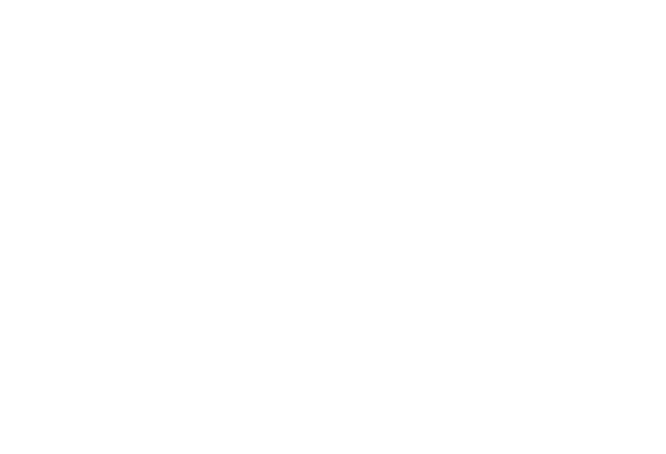
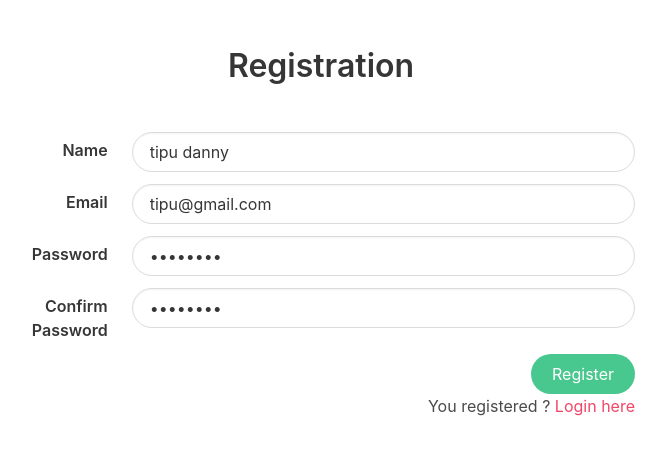
Before and after one commit to tipudanny/we-devs-assignment-frontend, a Vue app: page /register in a window 1280 px wide. Shown: the top 454 px of the page, without its empty margins (319-985 px from the left). Built offline with nearby package versions, Linux system fonts and the light colour scheme.

Commit message:
User Registration

```diff
--- a/src/main.js
+++ b/src/main.js
@@ -1,7 +1,6 @@
 import Vue from 'vue'
 import App from './App.vue'
 import Auth from "../authentication/Auth"
-import axios from "axios"
 import router from './router'
 import store from './store'
 import Buefy from 'buefy'
--- a/src/router/index.js
+++ b/src/router/index.js
@@ -6,6 +6,10 @@ import Layout from "@/views/Layout";
 Vue.use(VueRouter)
 
 const routes = [
+    {
+        path: '/register', name: 'Registration',
+        component: function () {return import('../views/Register')}
+    },
     {
         path: '/login', name: 'Login',
         component: function () {return import('../views/Login')}
--- a/src/views/Login.vue
+++ b/src/views/Login.vue
@@ -33,7 +33,12 @@
                     <div class="field-body">
                         <div class="field">
                             <div class="file has-name is-fullwidth is-right">
-                                <button type="submit" class="button is-success is-rounded is-medium">Login</button>
+                                <button type="submit" class="button is-success is-rounded">Login</button>
+                            </div>
+                            <div class="navbar-end">
+                                <p>If not registered ?
+                                    <router-link to="register" class="has-text-danger">Registration here </router-link>
+                                </p>
                             </div>
                         </div>
                     </div>
--- /dev/null
+++ b/src/views/Register.vue
@@ -0,0 +1,149 @@
+<template>
+    <div>
+        <div class="title m-6 has-text-centered is-success">Registration</div>
+        <div class="columns is-mobile">
+            <div class="column"></div>
+            <div class="column  is-half">
+                <form @submit.prevent="register()" enctype="multipart/form-data">
+                    <div class="field is-horizontal">
+                        <div class="field-label is-normal">
+                            <label class="label">Name</label>
+                        </div>
+                        <div class="field-body">
+                            <div class="field">
+                                <p class="control">
+                                    <input v-model="userInfo.name" class="input is-rounded" type="text" placeholder="your name">
+                                </p>
+                            </div>
+                        </div>
+                    </div>
+                    <div class="field is-horizontal">
+                        <div class="field-label is-normal">
+                            <label class="label">Email</label>
+                        </div>
+                        <div class="field-body">
+                            <div class="field">
+                                <p class="control">
+                                    <input v-model="userInfo.email" class="input is-rounded" type="email" placeholder="tipu@gmail.com">
+                                </p>
+                            </div>
+                        </div>
+                    </div>
+                    <div class="field is-horizontal">
+                        <div class="field-label is-normal">
+                            <label class="label">Password</label>
+                        </div>
+                        <div class="field-body">
+                            <div class="field">
+                                <p class="control">
+                                    <input v-model="userInfo.password" class="input is-rounded" type="password" placeholder="********">
+                                </p>
+                            </div>
+                        </div>
+                    </div>
+                    <div class="field is-horizontal">
+                        <div class="field-label is-normal">
+                            <label class="label">Confirm Password</label>
+                        </div>
+                        <div class="field-body">
+                            <div class="field">
+                                <p class="control">
+                                    <input v-model="userInfo.password_confirmation" class="input is-rounded" type="password" placeholder="********">
+                                </p>
+                            </div>
+                        </div>
+                    </div>
+                    <div class="field is-horizontal">
+                        <div class="field-body">
+                            <div class="field">
+                                <div class="file has-name is-fullwidth is-right">
+                                    <button type="submit" class="button is-success is-rounded">Register</button>
+                                </div>
+                                <div class="navbar-end">
+                                    <p>You registered ?
+                                        <router-link to="login" class="has-text-danger">Login here </router-link>
+                                    </p>
+                                </div>
+                            </div>
+                        </div>
+                    </div>
+                </form>
+            </div>
+            <div class="column"></div>
+        </div>
+    </div>
+</template>
+
+<script>
+import axios from "axios";
+import { NotificationProgrammatic as Notification } from 'buefy';
+export default {
+    name: "Register",
+    mounted() {
+    },
+    data(){
+        return{
+            token:'',
+            userInfo:{
+                name:'tipu danny',
+                email:'tipu@gmail.com',
+                password:'12345678',
+                password_confirmation:'12345678',
+            },
+            isFullPage: true,
+            loadingComponent:'',
+        }
+    },
+    methods:{
+        register(){
+            this.loadingOpen();
+            axios.post('http://we-devs.api/api/v1/register',this.userInfo).then((data)=>{
+                if (data.data.user){
+                    this.$buefy.notification.open({
+                        message: 'Registration Successfully!',
+                        type: 'is-success',
+                    });
+                    this.loadingClose();
+                    this.$router.push('/login');
+                }
+
+            }).catch(error => {
+                this.loadingClose();
+                //console.log(error.response.data.errors.email[0]);
+                var errorMsg='';
+                if (error.response.data.errors.email){
+                    errorMsg = error.response.data.errors.email[0]
+                }
+                if (error.response.data.errors.name){
+                    errorMsg = error.response.data.errors.name[0]
+                }
+                if (error.response.data.errors.password){
+                    if (error.response.data.errors.password[0]){
+                        errorMsg = error.response.data.errors.password[0]
+                    }
+                    if (error.response.data.errors.password[1]){
+                        errorMsg = error.response.data.errors.password[1]
+                    }
+
+                }
+                Notification.open({
+                    message: errorMsg,
+                    type: 'is-danger',
+                });
+
+            });
+        },
+        loadingOpen()
+        {
+            this.loadingComponent = this.$buefy.loading.open({
+                container: this.isFullPage ? null : this.$refs.element.$el
+            })
+        },
+        loadingClose()
+        {
+            setTimeout(() => this.loadingComponent.close(), 1 * 100)
+        },
+    }
+}
+</script>
+yle>
```
